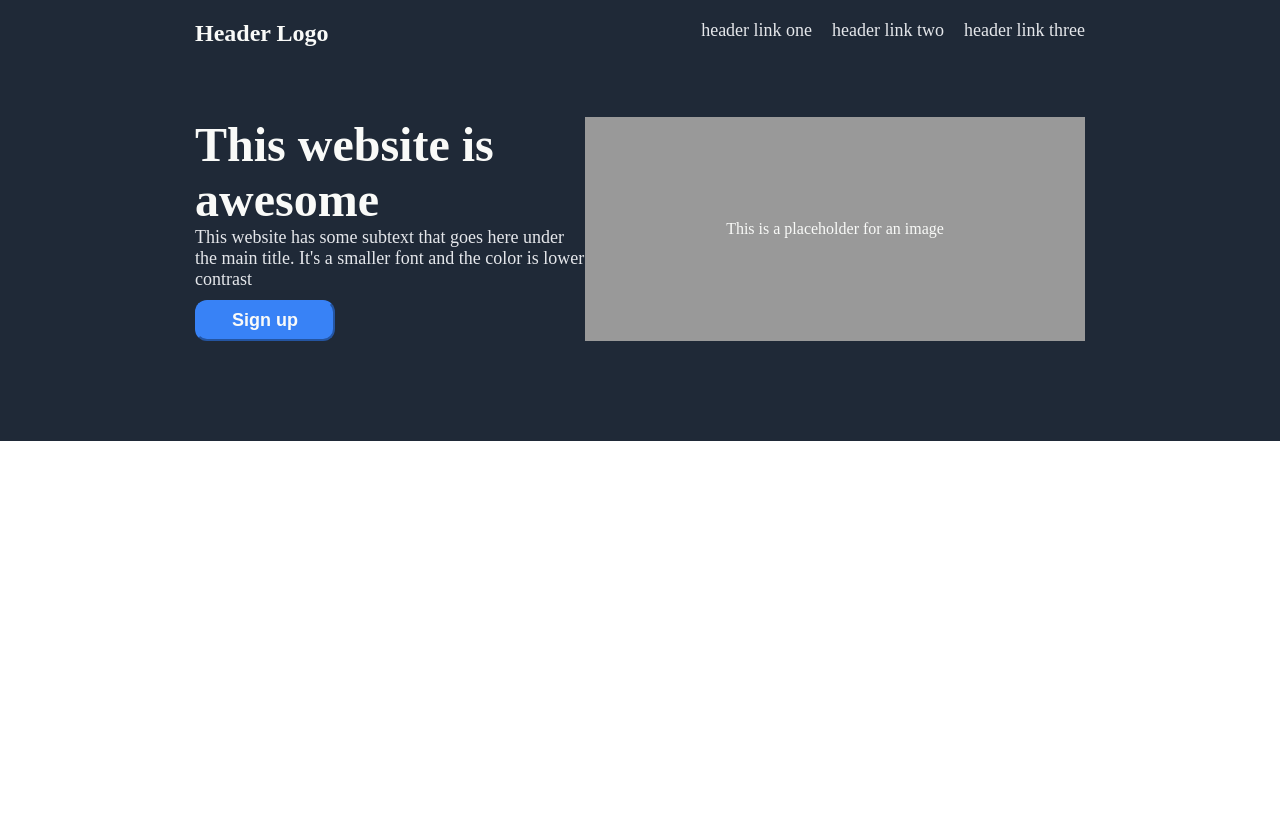
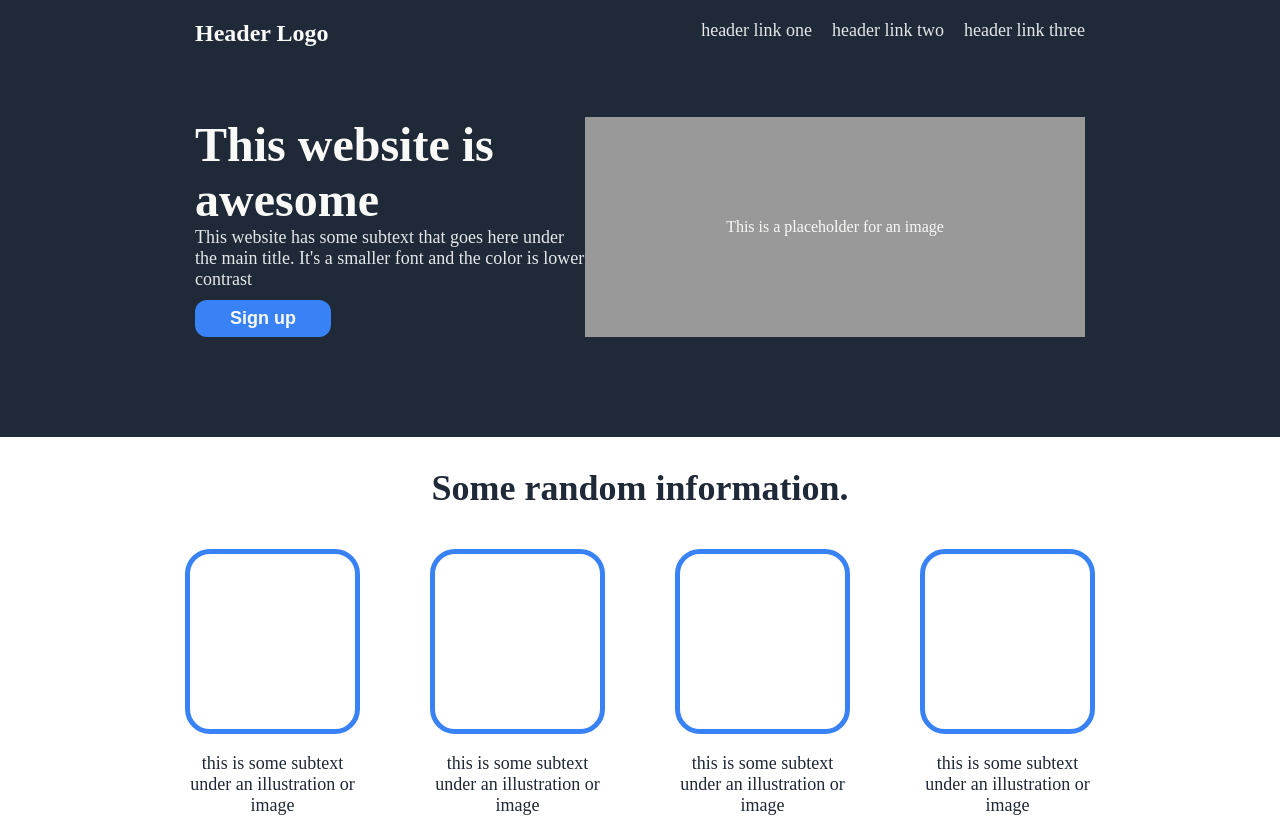
Before and after one commit to ML1206/odin-landingpage, a plain HTML site: page index.html in a window 1280 px wide. Before the commit the page ends 800 px from the top, so only its background shows below. Drawn offline with Linux system fonts and the light colour scheme.

Commit message:
Complete second section

```diff
--- a/index.html
+++ b/index.html
@@ -26,5 +26,26 @@
                 <div class="image">This is a placeholder for an image</div>
             </div>
         </div>
+        <div class="secondcontainer">
+            <div class="random">Some random information.</div>
+            <div class="cards">
+                <div class="card">
+                    <div class="box"></div>
+                    <div class="imgsubtext">this is some subtext under an illustration or image</div>
+                </div>
+                <div class="card">
+                    <div class="box"></div>
+                    <div class="imgsubtext">this is some subtext under an illustration or image</div>
+                </div>
+                <div class="card">
+                    <div class="box"></div>
+                    <div class="imgsubtext">this is some subtext under an illustration or image</div>
+                </div>
+                <div class="card">
+                    <div class="box"></div>
+                    <div class="imgsubtext">this is some subtext under an illustration or image</div>
+                </div>
+            </div>
+        </div>
     </body>
 </html>
--- a/style.css
+++ b/style.css
@@ -9,6 +9,7 @@ body {
     display: flex;
     flex-direction: column;
     gap: 50px;
+    flex: 1;
 }
 
 .header {
@@ -34,7 +35,7 @@ body {
 .topbutton {
     background-color: #3882f6;
     border-radius: 12px;
-    border-color: #3882f6;
+    border: 0px;
     padding: 8px 35px;;
     color: #F9FAF8;
     font-size: 18px;
@@ -84,3 +85,47 @@ a,
     color: #F9FAF8;
     flex-shrink: 0;
 }
+
+/* styling for second container starts here */
+
+.secondcontainer {
+    display: flex;
+    flex: 1;
+    flex-direction: column;
+    gap: 40px;
+}
+
+.random {
+    margin-top: 30px;
+    display: flex;
+    justify-content: center;
+    align-items: center;
+    font-size: 36px;
+    color:#1f2937;
+    font-weight: 800;
+}
+
+.cards {
+    display: flex;
+    justify-content: center;
+    align-items: center;
+    gap: 70px;
+}
+
+.card {
+    display: flex;
+    flex-wrap: wrap;
+    width: 175px;
+    height: 275px;
+    font-size: 18px;
+    color: #1f2937;
+    text-align: center;
+}
+
+.box {
+    width: 175px;
+    height: 175px;
+    border: 5px solid #3882f6;
+    border-radius: 25px;
+    margin-bottom: 10px;
+}
```
